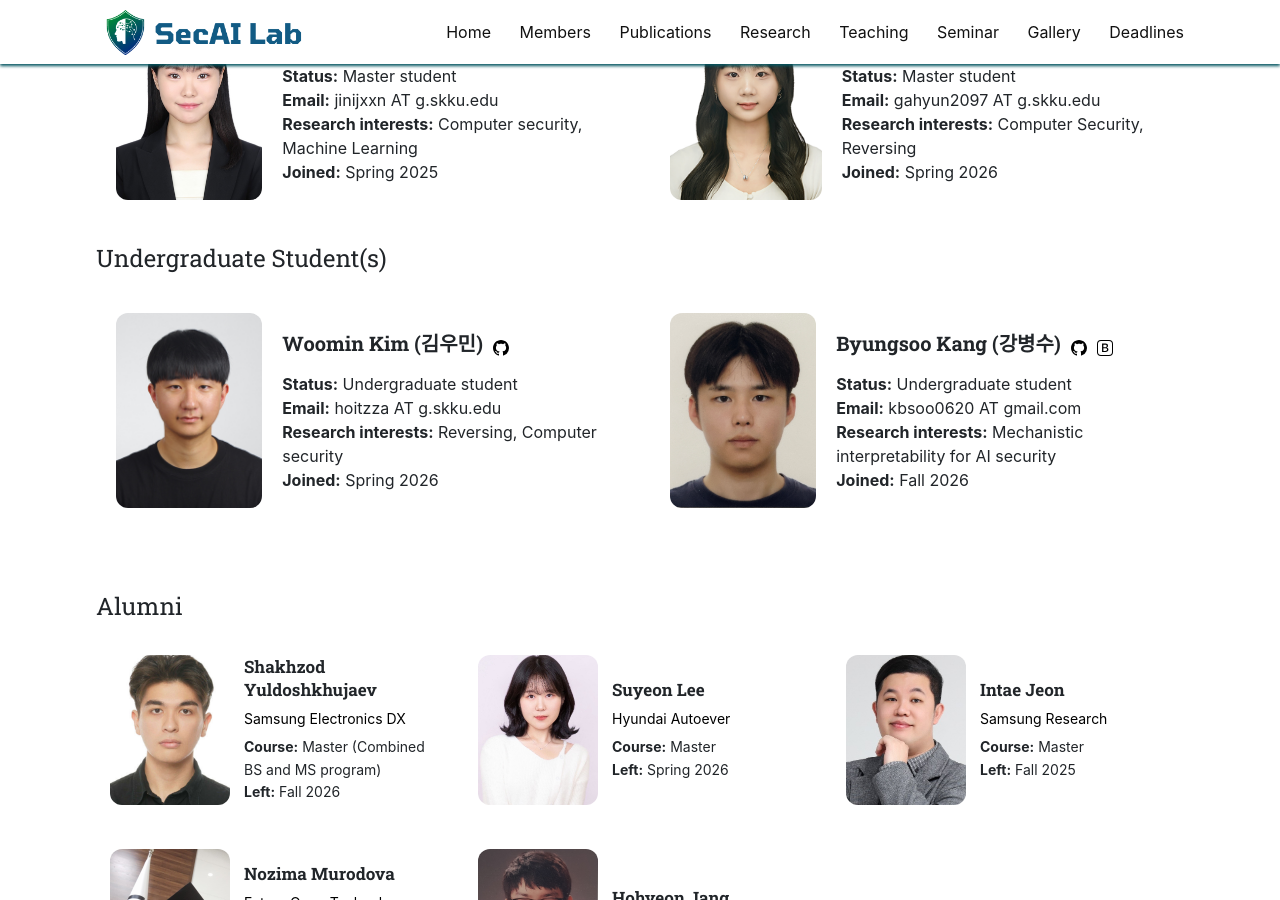
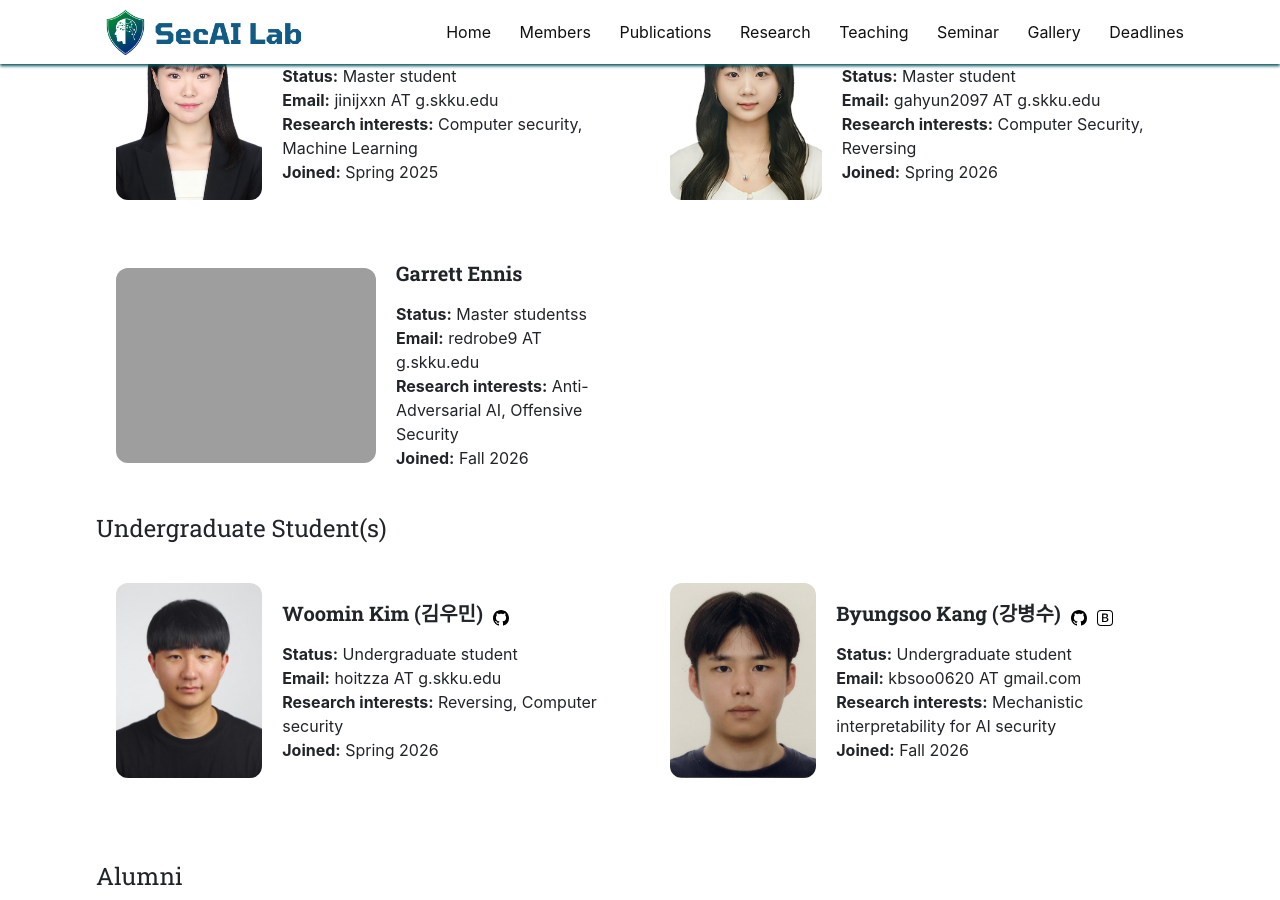
Before and after one commit to SecAI-Lab/secai-lab.github.io, a Jekyll site: the page built from pages/members.md, in a window 1280 px wide and 900 px high, scrolled down 1426 px. Built offline with Jekyll 4.4.1, drawn with Linux system fonts in a browser that asks for light colours; nearby versions of some CDN libraries.

Commit message:
update ms student (garrett)

```diff
--- a/_data/msb_students.yml
+++ b/_data/msb_students.yml
@@ -14,10 +14,11 @@
   research: Computer Security, Reversing
   github: https://github.com/GahBaek
   joined: Spring 2026
-# - name: Garrett Ennis
-#   photo: garrett.jpg
-#   info: Master student
-#   email: redrobe9 AT g.skku.edu
-#   research:
-#   github:
-#   joined: Fall 2026
+
+- name: Garrett Ennis
+  photo: GarretEnnisPhoto.jpg
+  info: Master studentss
+  email: redrobe9 AT g.skku.edu
+  research: Anti-Adversarial AI, Offensive Security
+  github:
+  joined: Fall 2026
--- a/_data/news.yml
+++ b/_data/news.yml
@@ -1,10 +1,10 @@
-# - date: Sep 04, 2026
-#   headline: " joined our lab, welcome!"
-#   id: 0
+- date: Sep 04, 2026
+  headline: "Garrett Ennis joined our lab, welcome!"
+  id: 0
 
 - date: Aug 10, 2026
   headline: "Byungsoo Kang joined our lab, welcome!"
-  id: 0
+  id: 1
 
 - date: Jan 5, 2026
   headline: "Woomin Kim and Gahyun Baek joined our lab, welcome!"
```
Also changed, not shown: images/members/GarrettEnnisPhoto.jpg (added).
